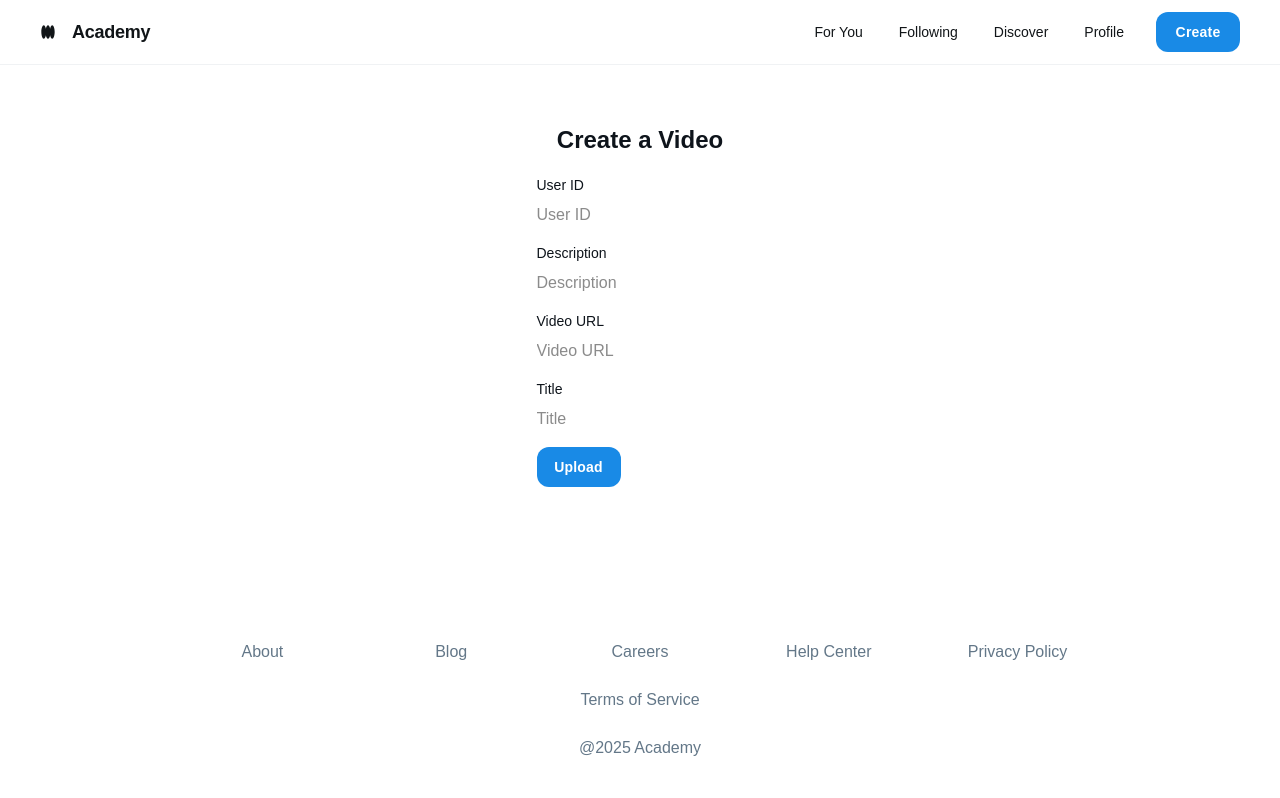
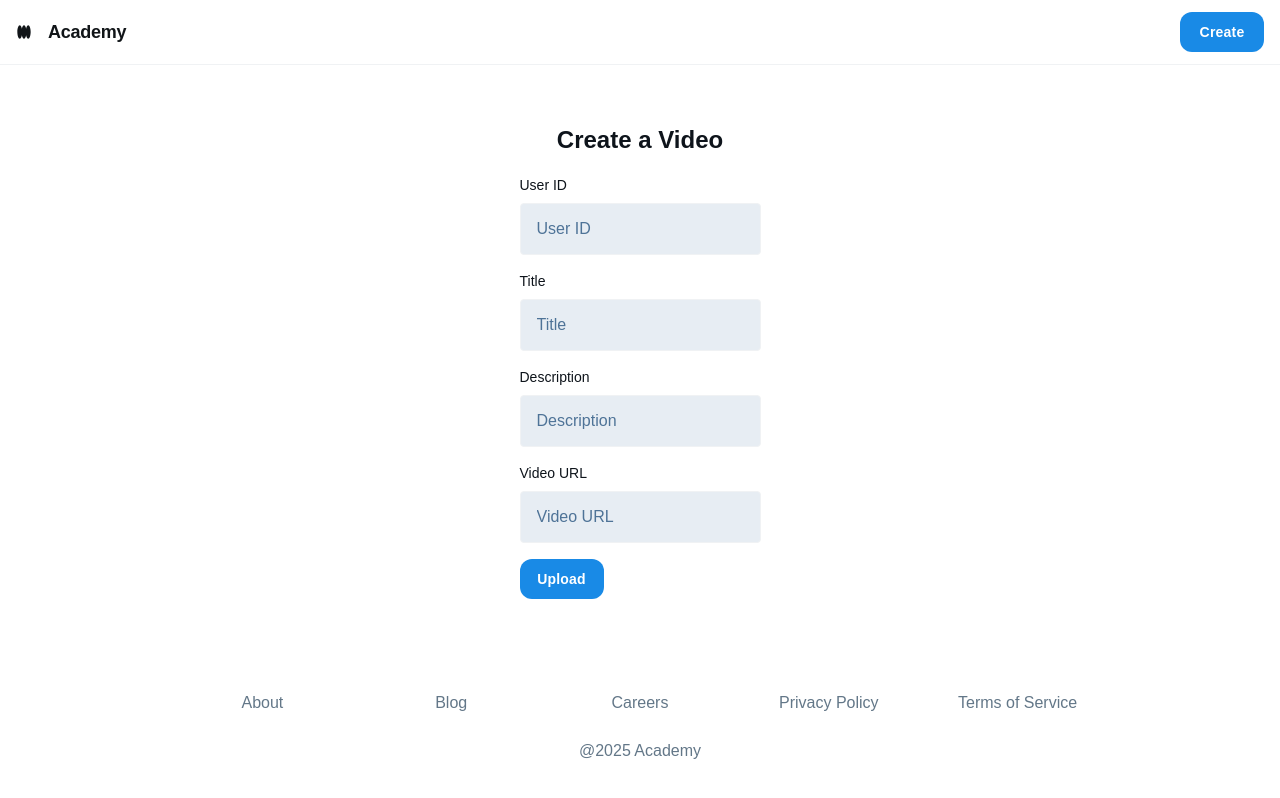
Before and after one commit to davidhickey/s-code-challenge, a Next.js app: page /create in a window 1280 px wide. Shown: the top 798 px of the page. Built offline with nearby package versions, Linux system fonts and the light colour scheme.

Commit message:
adds some more styling throughout app

```diff
--- a/app/page.tsx
+++ b/app/page.tsx
@@ -12,6 +12,10 @@ const Home: NextPage = async () => {
     <div className="home-page-container">
       <Hero />
       {transformedVideos.length > 0 && <ThumbnailsGroup thumbnails={transformedVideos} title="Guitar Lessons" />}
+
+      {transformedVideos.length > 0 && <ThumbnailsGroup thumbnails={transformedVideos} title="Alt Guitar Lessons" />}
+
+      {transformedVideos.length > 0 && <ThumbnailsGroup thumbnails={transformedVideos} title="Metal Guitar Lessons" />}
     </div>
   );
 };
--- a/components/common/Thumbnail/index.tsx
+++ b/components/common/Thumbnail/index.tsx
@@ -31,9 +31,9 @@ const Thumbnail = ({
   controls,
 }: ThumbnailProps) => {
   return (
-    <div className="flexmin-w-60 " id={id}>
+    <div className="flex min-w-60" id={id}>
       <LinkEl href={link} className="w-full flex flex-col gap-4">
-        <div className="w-full aspect-video bg-cover rounded-xl flex flex-col overflow-hidden">
+        <div className="w-full aspect-video bg-cover rounded-xl flex flex-col overflow-hidden pointer-events-none">
             {(video_url && !image_url) &&
               <VideoEl src={video_url} className={className} internalSrc={internalSrc} allowFullScreen={allowFullScreen} controls={controls} />
             }
--- a/components/elements/InputEl/index.tsx
+++ b/components/elements/InputEl/index.tsx
@@ -5,7 +5,7 @@ export interface InputElProps {
   placeholder: string;
   value: string;
   onChange: (e: React.ChangeEvent<HTMLInputElement>) => void;
-  className: string;
+  className?: string;
 }
 const InputEl = ({
   id,
@@ -14,7 +14,7 @@ const InputEl = ({
   placeholder,
   value,
   onChange,
-  className="form-input flex w-full min-w-0 flex-1 resize-none overflow-hidden rounded-xl text-[#0e141b] focus:outline-0 focus:ring-0 border-none bg-[#e7edf3] focus:border-none h-14 placeholder:text-[#4e7397] p-4 text-base font-normal leading-normal",
+  className="form-input flex w-full min-w-0 flex-1 resize-none border border-solid border-[#f0f2f4] rounded-sm text-[#0e141b] focus:outline-0 focus:ring-0 bg-[#e7edf3] h-14 placeholder:text-[#4e7397] p-4 text-base font-normal leading-normal",
 }: InputElProps) => {
   return (
     <input
--- a/components/features/videos/CreateVideosForm/index.tsx
+++ b/components/features/videos/CreateVideosForm/index.tsx
@@ -58,10 +58,22 @@ const CreateVideosForm = () => {
                 name="user_id"
                 value={form.user_id}
                 onChange={handleChange}
-                className=""
                 id="user_id"
                 placeholder="User ID"
               />
+            </div>
+            <div className="flex flex-col gap-2">
+              <label htmlFor="title" className="text-sm text-[#0e141b]">
+                Title
+              </label>
+              <InputEl
+                type="text"
+                name="title"
+                value={form.title}
+                onChange={handleChange}
+                id="title"
+                placeholder="Title"
+                />
             </div>
             <div className="flex flex-col gap-2">
               <label htmlFor="description" className="text-sm text-[#0e141b]">
@@ -72,7 +84,6 @@ const CreateVideosForm = () => {
                 name="description"
                 value={form.description}
                 onChange={handleChange}
-                className=""
                 id="description"
                 placeholder="Description"
               />
@@ -86,24 +97,9 @@ const CreateVideosForm = () => {
                 name="video_url"
                 value={form.video_url}
                 onChange={handleChange}
-                className=""
                 id="video_url"
                 placeholder="Video URL"
               />
-            </div>
-            <div className="flex flex-col gap-2">
-              <label htmlFor="title" className="text-sm text-[#0e141b]">
-                Title
-              </label>
-              <InputEl
-                type="text"
-                name="title"
-                value={form.title}
-                onChange={handleChange}
-                className=""
-                id="title"
-                placeholder="Title"
-                />
             </div>
             {error && <p className="text-red-500">{error}</p>}
             {success && <p className="text-green-500">{success}</p>}
--- a/components/features/watch/comments/CommentsMain/index.tsx
+++ b/components/features/watch/comments/CommentsMain/index.tsx
@@ -6,9 +6,12 @@ const CommentsMain = ({ comments, video_id }: { comments?: CommentProps[], video
     <div>
       {comments && comments.length > 0 &&
         <div className="flex flex-col gap-2">
+          <h2 className="text-[#111518] text-[22px] font-bold leading-tight tracking-[-0.015em] px-4">Comments</h2>
+          <div className="px-4">
           {comments.map((comment) => (
             <Comment key={comment.id} {...comment} />
           ))}
+          </div>
         </div>
       }
       <CreateCommentForm video_id={video_id} />
--- a/components/layout/Footer/index.tsx
+++ b/components/layout/Footer/index.tsx
@@ -26,12 +26,6 @@ const Footer = () => {
               className="text-[#637788] text-base font-normal leading-normal min-w-40"
               href="#"
             >
-              Help Center
-            </a>
-            <a
-              className="text-[#637788] text-base font-normal leading-normal min-w-40"
-              href="#"
-            >
               Privacy Policy
             </a>
             <a
--- a/components/layout/LandingPage/index.tsx
+++ b/components/layout/LandingPage/index.tsx
@@ -3,9 +3,9 @@ import Navigation from "@/components/layout/Navigation";
 
 const LandingPage = ({ children }: { children: React.ReactNode }) => {
   return (
-    <div className="flex flex-col min-h-screen">
+    <div className="flex flex-col min-h-screen w-full">
       <Navigation />
-      <main className="flex-1">{children}</main>
+      <main>{children}</main>
       <Footer />
     </div>
   );
--- a/components/layout/Navigation/index.tsx
+++ b/components/layout/Navigation/index.tsx
@@ -3,7 +3,7 @@ import Link from "next/link";
 
 const Navigation = () => {
   return (
-    <header className="flex items-center justify-between whitespace-nowrap border-b border-solid border-b-[#f0f2f4] px-10 py-3">
+    <header className="flex items-center justify-between whitespace-nowrap border-b border-solid border-b-[#f0f2f4] px-4 py-3">
       <div className="flex items-center gap-4 text-[#111518]">
         <div className="size-4">
           <Link href="/">
@@ -24,7 +24,7 @@ const Navigation = () => {
         </h2>
       </div>
       <div className="flex flex-1 justify-end gap-8">
-        <div className="flex items-center gap-9">
+        {/* <div className="flex items-center gap-9">
           <a
             className="text-[#111518] text-sm font-medium leading-normal"
             href="#"
@@ -49,7 +49,7 @@ const Navigation = () => {
           >
             Profile
           </a>
-        </div>
+        </div> */}
         <Link href="/create">
           <ButtonEl>
             <span className="truncate">Create</span>
--- a/components/sections/ThumbnailsGroup/index.tsx
+++ b/components/sections/ThumbnailsGroup/index.tsx
@@ -7,11 +7,11 @@ const ThumbnailsGroup = ({
   title: string;
 }) => {
   return (
-    <div className="flex flex-col gap-4">
-        <h2 className="text-[#111518] text-[22px] font-bold leading-tight tracking-[-0.015em] px-4 pb-3 pt-5">
+    <div className="flex flex-col gap-2 py-8">
+        <h2 className="text-[#111518] text-[22px] font-bold leading-tight tracking-[-0.015em] px-4">
           {title}
         </h2>
-      <div className="flex overflow-y-auto [-ms-scrollbar-style:none] [scrollbar-width:none] [&amp;::-webkit-scrollbar]:hidden">
+      < div className={`flex overflow-y-auto [-ms-scrollbar-style:none] [scrollbar-width:none] [&amp;::-webkit-scrollbar]:hidden`}>
         <div className="flex items-stretch p-4 gap-3">
           {thumbnails.map((thumbnail) => (
             <Thumbnail key={thumbnail.id} {...thumbnail} />
```
Also changed, not shown: components/features/watch/WatchMain/index.tsx (+12 -3 lines), components/features/watch/comments/CreateCommentForm/index.tsx (+6 -4 lines).
